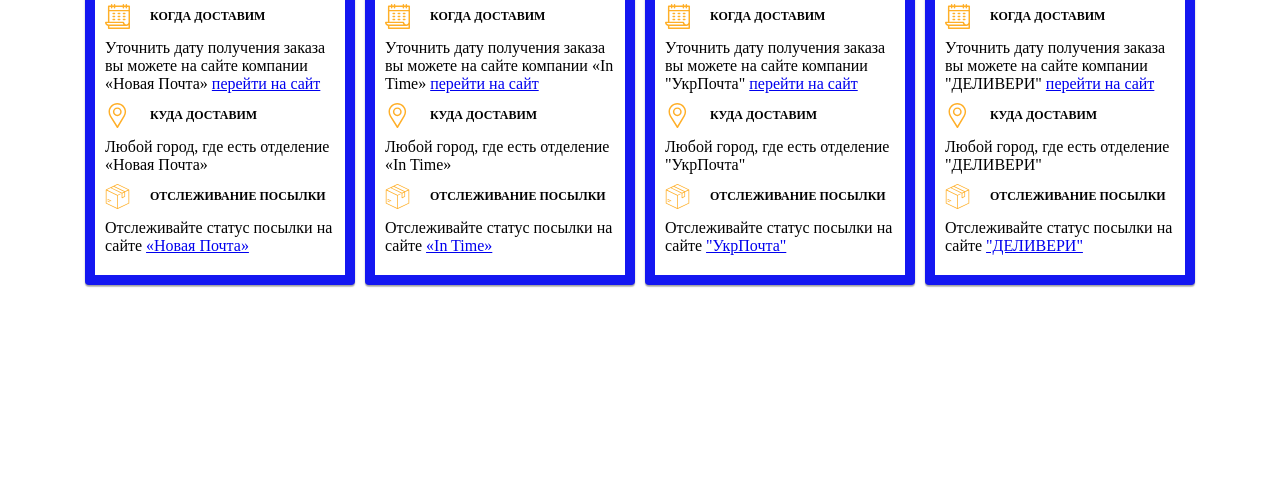
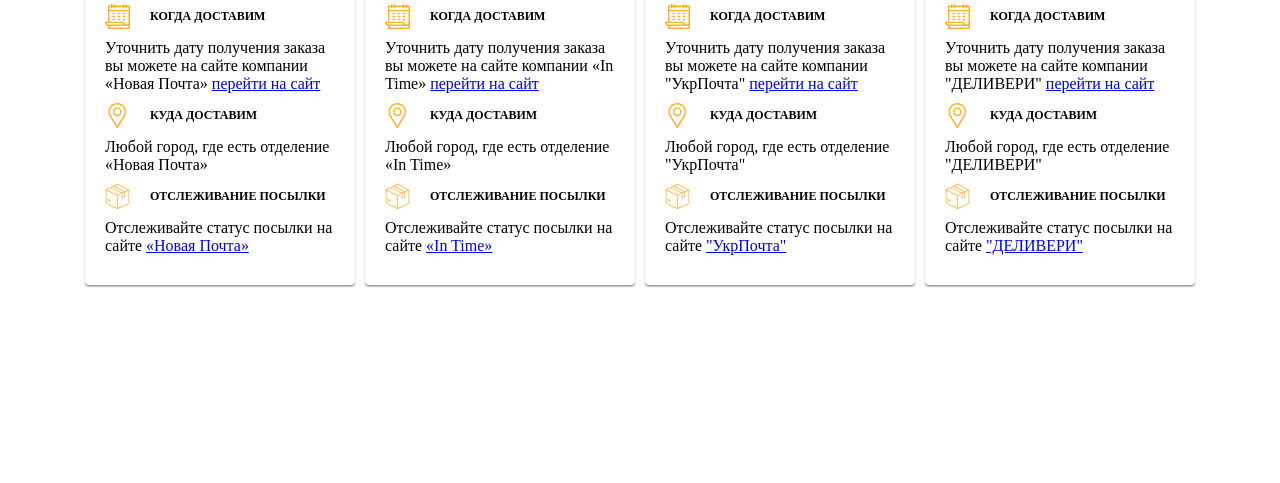
Before and after one commit to ITigor1985/delivery-in-Ukraine, a plain HTML site: page index.html in a window 1280 px wide. Shown: the part 317-800 px from the top of the page. Drawn offline with Linux system fonts and the light colour scheme.

```diff
--- a/index.html
+++ b/index.html
@@ -194,7 +194,6 @@
         box-shadow: 0px 1px 3px rgba(0, 0, 0, 0.12), 0px 1px 1px rgba(0, 0, 0, 0.14), 0px 2px 1px rgba(0, 0, 0, 0.2);
         border-radius: 0px 0px 4px 4px;
         padding: 10px;
-        background-color: #1417f1;
         /* background-color: rgb(60, 97, 84); */
     }
 
```
Also changed, not shown: deliveri.png (deleted).
